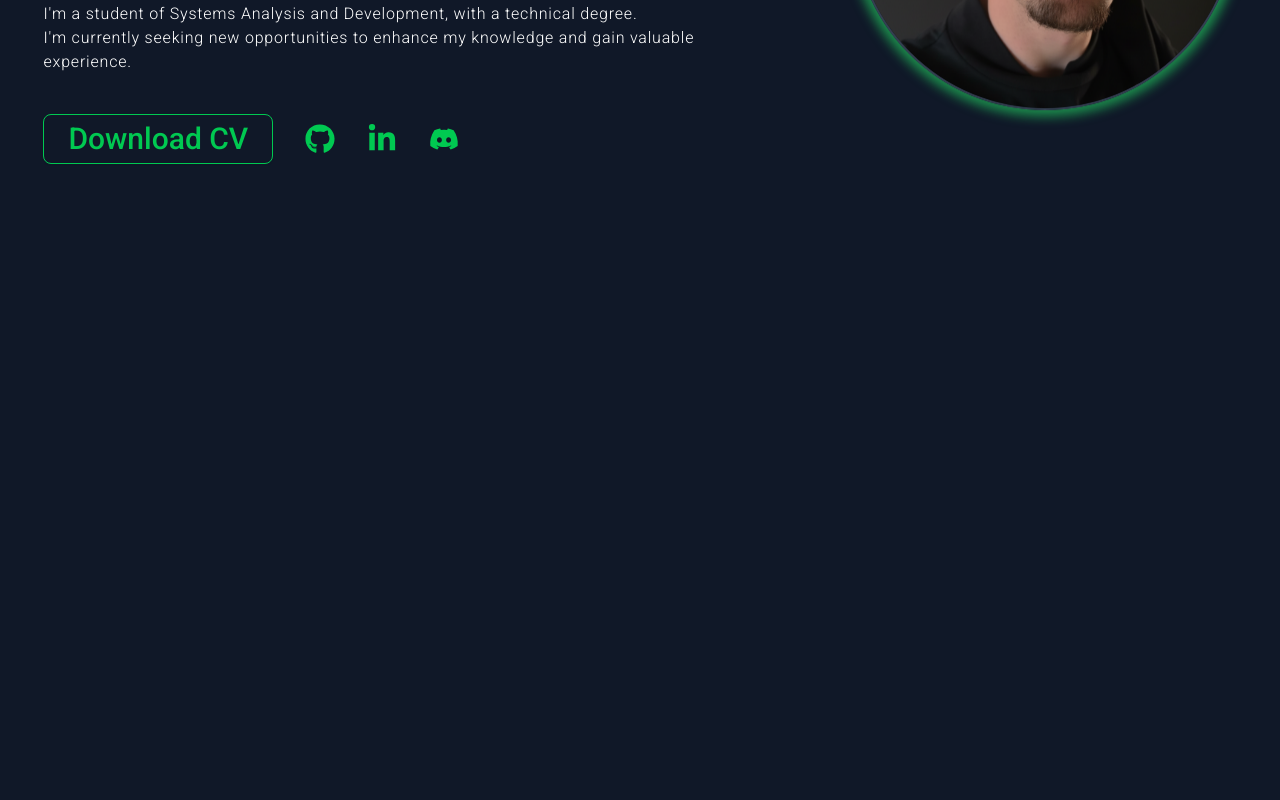
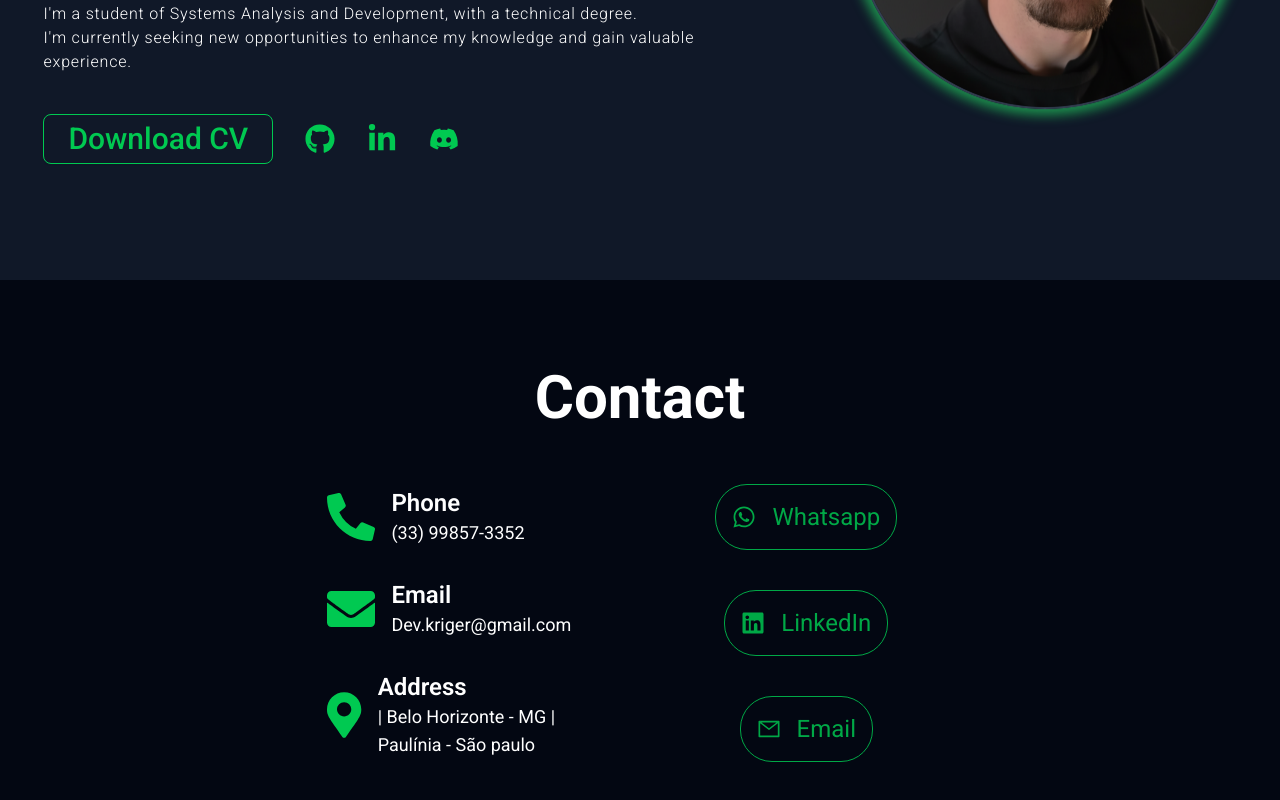
Before and after one commit to krigerofc/My-portfolio, a Next.js app: page / in a window 1280 px wide. Shown: the part 552-1352 px from the top of the page. Before the commit the page ends 832 px from the top, so only its background shows below. Built offline with nearby package versions, Linux system fonts and the light colour scheme.

Commit message:
add: Contacts

```diff
--- a/app/page.tsx
+++ b/app/page.tsx
@@ -1,3 +1,4 @@
+import Contact from "@/components/contact";
 import Header from "@/components/header";
 import Nav from "@/components/Nav";
 
@@ -6,6 +7,7 @@ export default function Home() {
     <div>
       <Nav/>
       <Header/>
+      <Contact/>
     </div>
   );
 }
--- a/components/contact.tsx
+++ b/components/contact.tsx
@@ -1,8 +1,59 @@
+import { FaPhoneAlt, FaEnvelope, FaMapMarkerAlt } from "react-icons/fa";
+
+import { FaWhatsapp, FaLinkedin } from "react-icons/fa";
+import { AiOutlineMail } from "react-icons/ai";
+
+const contact = [
+    {icon:FaPhoneAlt, font:'Phone', label:'(33) 99857-3352'},
+    {icon:FaEnvelope, font:'Email', label:'Dev.kriger@gmail.com'},
+    {icon:FaMapMarkerAlt, font:'Address', label:'| Belo Horizonte - MG | Paulínia - São paulo'},
+]
+
+const ButtonContact = [
+    {icon:FaWhatsapp, label:'Whatsapp', contact:'https://wa.me/+5533998573352'},
+    {icon:FaLinkedin, label:'LinkedIn', contact:'https://www.linkedin.com/in/pedrokriger/'},
+    {icon:AiOutlineMail , label:'Email', contact:"https://mail.google.com/mail/?view=cm&fs=1&to=dev.kriger@gmail.com&su=Contato Portifólio&body=Gostei do seu portfólio e gostaria de conversar sobre"},
+]
+
 export default function Contact(){
     return(
-        <div>
-            <div>
+        <div className="w-full h-[550px] bg-gray-950 p-10">
+             <div className="text-white flex flex-col items-center justify-center px-6 py-12">
 
+                <h1 className="text-6xl font-bold mb-14">Contact</h1>
+                <div className="flex flex-row gap-x-10 justify-center items-center">
+                    <div className="space-y-8 max-w-md w-1/2 flex-1">
+                        {contact.map((item, index) =>{
+                            const Icon = item.icon;
+                            return(
+                                <div className="flex items-center gap-4" key={index}>
+                                    <Icon className="text-green-500 text-5xl" />
+                                    <div>
+                                        <p className="text-2xl font-semibold">{item.font}</p>
+                                        <p className="text-lg">{item.label}</p>
+                                    </div>
+                                </div>
+                            )
+                        })}
+                    </div>
+
+                    <div className="space-y-10 max-w-md w-1/2 flex-1">
+                        {ButtonContact.map((item, index) =>{
+                            const Icon = item.icon;
+                            return(
+                                <div className="flex items-center justify-center gap-4" key={index}>
+                                    <a href={item.contact} target="_blank"
+                                        className=" flex flex-row space-x-4 text-2xl border-1 rounded-4xl justify-center items-center
+                                        text-green-500 bg-transparent hover:bg-transparent p-4 border-green-500 hover:text-green-800 cursor-pointer
+                                        animate-pulse transition">
+                                            <Icon/>
+                                            <span>{item.label}</span>
+                                    </a>
+                                </div>
+                            )
+                        })}
+                    </div>
+                </div>
             </div>
         </div>
     );
--- a/components/header.tsx
+++ b/components/header.tsx
@@ -42,11 +42,12 @@ export default function Header(){
                     <p className="mt-8 tracking-wider font-light max-w-[700px]">
                         Hi, I'm Pedro, a {age} years old web full stack developer with {WorkAge} years of experience and a current student of cybersecurity.<br/>
 
-                        <p className="mt-4">
+                    </p>
+                    <p className="mt-4 tracking-wider font-light max-w-[700px]">
                             I'm a student of Systems Analysis and Development, with a technical degree.<br/>
                             I'm currently seeking new opportunities to enhance my knowledge and gain valuable experience.
-                        </p>
                     </p>
+
                     <div className="mt-10 flex flex-row space-x-8">
                         <a href="/assets/doc/Dev.pdf" download>
                             <Button onClick={HandleDownload} variant="outline" className="text-3xl cursor-pointer p-6 bg-transparent hover:bg-transparent border-green-500 text-green-500 hover:text-green-800">
```
Also changed, not shown: 1 other file (tests, documents, lock files or other folders).
